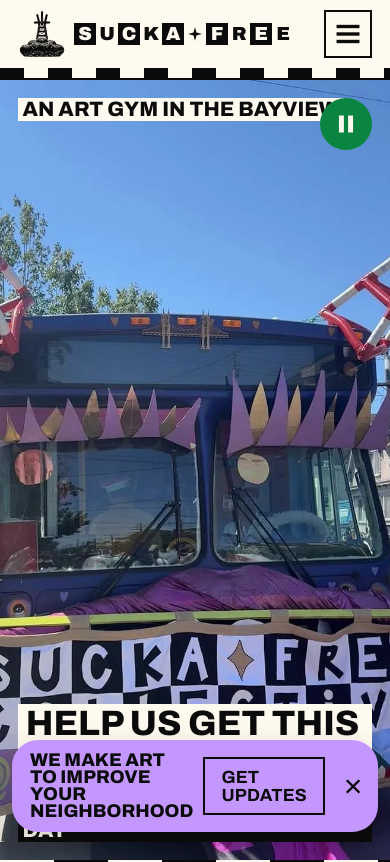
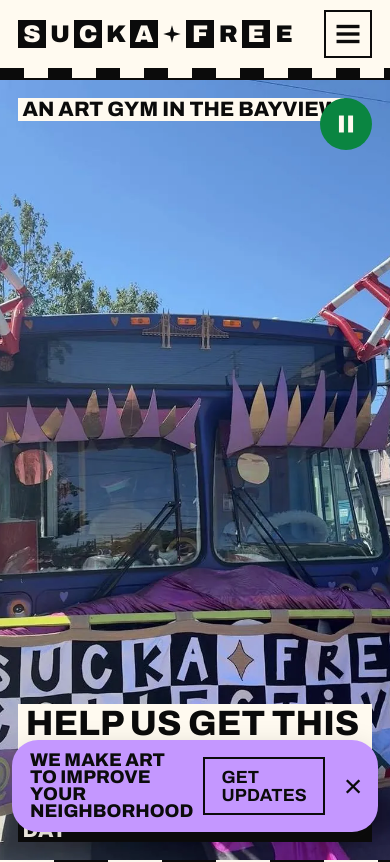
Before and after one commit to dantebgarcia/suckafree-site, a plain HTML site: page public/index.html in a window 390 px wide. Shown: the top 862 px of the page. Drawn offline with Linux system fonts and the light colour scheme; no server answers; a script that the page names is missing.

Commit message:
Keep the linocut mark as favicon only; restore the tile wordmark nav
Co-Authored-By: Claude Opus 5.5 <noreply@anthropic.com>
Claude-Session: https://claude.ai/code/session_01VuTUVFXtTm9VtkkkPAvGH8

```diff
--- a/public/index.html
+++ b/public/index.html
@@ -66,9 +66,6 @@ ul{margin:0;padding:0;list-style:none}
 .top::after{content:"";display:block;height:12px;background:repeating-linear-gradient(90deg,var(--ink) 0 24px,var(--cream) 24px 48px);border-bottom:2px solid var(--ink)}
 .top-in{display:flex;align-items:center;gap:clamp(14px,2.4vw,32px);height:var(--barh);padding:0 var(--gutter);max-width:1440px;margin:0 auto}
 .top .tiles{--t:clamp(28px,2.5vw,38px);flex:none}
-/* the linocut Sutro mark sits just left of the tile wordmark */
-.brand{display:flex;align-items:center;gap:clamp(8px,1vw,14px);flex:none;text-decoration:none}
-.brand .mark{height:calc(var(--barh) - 14px);width:auto;flex:none}
 .nav{margin-left:auto}
 .nav ul{display:flex;gap:clamp(4px,1vw,16px);align-items:center}
 .nav a{display:block;font-family:var(--narrow);font-stretch:70%;font-weight:700;text-transform:uppercase;font-size:clamp(1.05rem,1.25vw,1.3rem);line-height:1;letter-spacing:.01em;text-decoration:none;padding:8px 6px 7px;white-space:nowrap}
@@ -85,12 +82,9 @@ ul{margin:0;padding:0;list-style:none}
 @media (max-width:640px){
   :root{--barh:68px}
   .top .cta{display:none}
-  .top .tiles{--t:22px}
-  .brand{gap:8px}
-  .brand .mark{height:48px}
+  .top .tiles{--t:28px}
 }
-@media (max-width:370px){.top .tiles{--t:20px}.brand .mark{height:42px}}
-@media (max-width:340px){.top .tiles{--t:17px}.brand .mark{height:38px}}
+@media (max-width:340px){.top .tiles{--t:22px}}
 
 /* hero pause button */
 .hero-toggle{position:absolute;right:clamp(18px,3vw,40px);top:clamp(18px,3vw,40px);width:52px;height:52px;border-radius:50%;border:0;background:var(--rail);color:var(--cream);display:grid;place-items:center;cursor:pointer;z-index:2}
@@ -445,7 +439,7 @@ input[type=range]{width:100%;accent-color:var(--ink);min-height:32px}
 
 <header class="top">
   <div class="top-in">
-    <a class="brand" href="#home" aria-label="Sucka Free Collective, home"><img class="mark" src="img/sutro-mark.svg" alt="" width="64" height="64"><span class="tiles" aria-hidden="true"><span>S</span><span>U</span><span>C</span><span>K</span><span>A</span><span class="star"></span><span>F</span><span>R</span><span>E</span><span>E</span></span></a>
+    <a class="tiles" href="#home" aria-label="Sucka Free Collective, home"><span>S</span><span>U</span><span>C</span><span>K</span><span>A</span><span class="star"></span><span>F</span><span>R</span><span>E</span><span>E</span></a>
     <nav class="nav" aria-label="Main">
       <ul>
         <li><a href="#mission">Mission</a></li>
```
Also changed, not shown: public/img/sutro-mark.svg (deleted).
